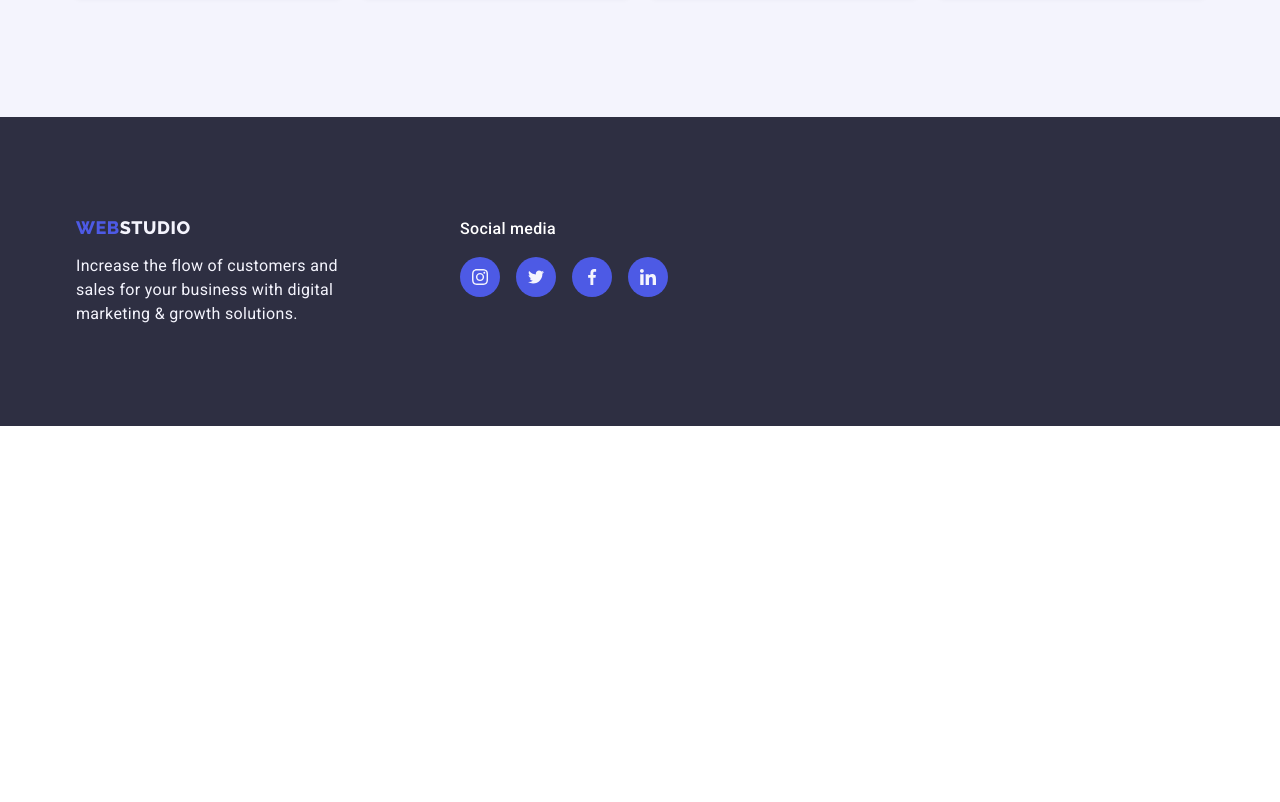
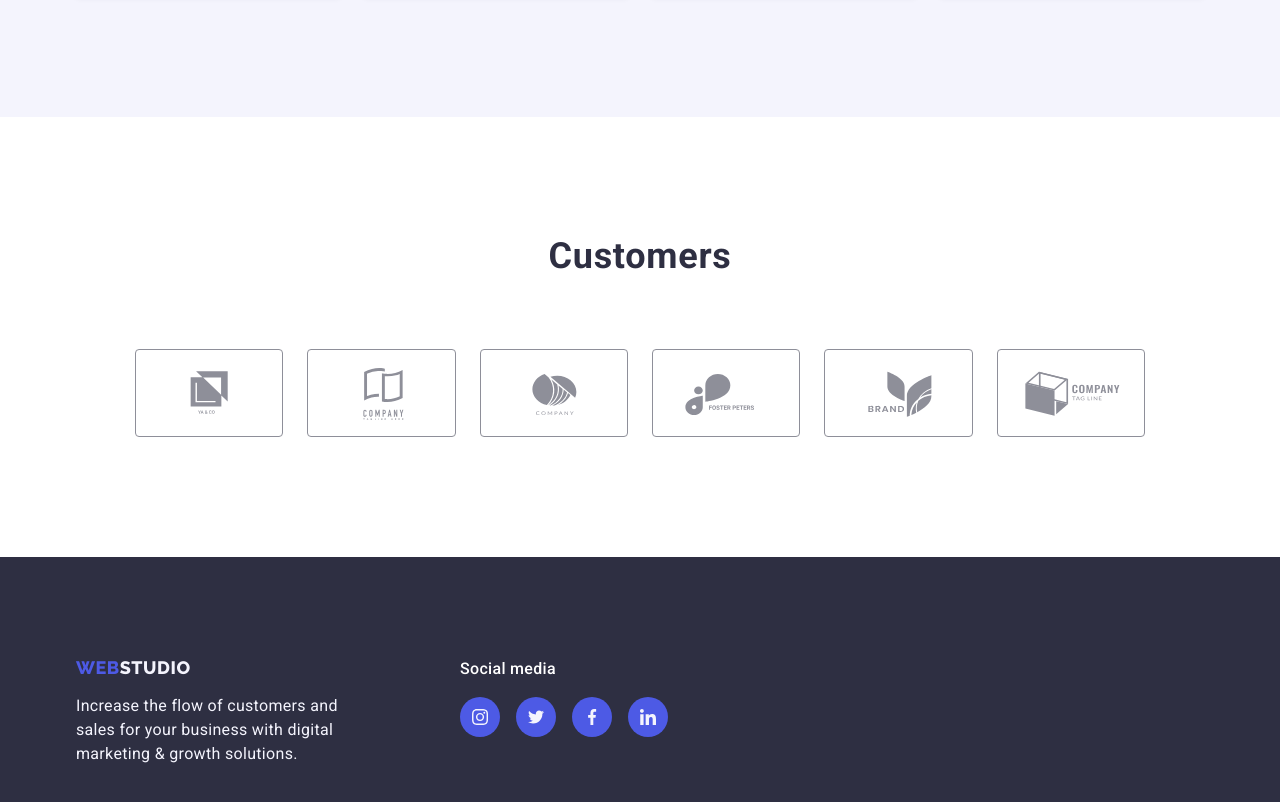
Before and after one commit to Kris-tii/goit-markup-hw-04, a plain HTML site: page index.html in a window 1280 px wide. Shown: the part 2357-3159 px from the top of the page. Before the commit the page ends 2783 px from the top, so only its background shows below. Drawn offline with nearby package versions, Linux system fonts and the light colour scheme.

Commit message:
adds section 5

```diff
--- a/css/styles.css
+++ b/css/styles.css
@@ -325,6 +325,52 @@ padding: 32px 16px;
 background: var(--main-blue2-color);
 }
 
+/********************** customers ******************/
+.customers {
+    padding: 120px;
+}
+
+.customers-title {
+font-size: 36px;
+line-height: 1.11;
+text-align: center;
+letter-spacing: 0.02em;
+text-transform: capitalize;
+color: var(--main-gray-color);
+margin-bottom: 72px;
+}
+
+.customers-list {
+    display: flex;
+    justify-content: center;
+        gap: 24px;
+}
+
+.customers-item{
+    Width: 168px;
+    Height: 88px;
+}
+.customers-link {
+width: 100%;
+height: 100%;
+    display: flex;
+    justify-content: center;
+    align-items: center;
+    border: 1px solid  #8E8F99;
+    fill:#8E8F99;
+    border-radius: 4px;
+}
+
+.customers-icons{
+color: currentColor;
+}
+
+.customers-link:hover ,
+.customers-link:focus{
+    border-color: #404BBF;
+    fill: #404BBF;
+}
+
 /********************** footer ******************/
 .footer{
     background: var(--main-gray-color);
--- a/index.html
+++ b/index.html
@@ -327,6 +327,56 @@
           </ul>
         </div>
       </section>
+      <!-- секція 5 -->
+      <section class="customers">
+        <div class="container">
+          <h2 class="customers-title">Customers</h2>
+          <ul class="customers-list list">
+            <li class="customers-item">
+              <a href="" class="customers-link link">
+                <svg class="customers-icons" width="104" height="56">
+                  <use href="./logo-section-5.svg#icon-Logo-1"></use>
+                </svg>
+              </a>
+            </li>
+            <li class="customers-item">
+              <a href="" class="customers-link link">
+                <svg class="customers-icons" width="104" height="56">
+                  <use href="./logo-section-5.svg#icon-Logo-2"></use>
+                </svg>
+              </a>
+            </li>
+            <li class="customers-item">
+              <a href="" class="customers-link link">
+                <svg class="customers-icons" width="104" height="56">
+                  <use href="./logo-section-5.svg#icon-Logo-3"></use>
+                </svg>
+              </a>
+            </li>
+            <li class="customers-item">
+              <a href="" class="customers-link link">
+                <svg class="customers-icons" width="104" height="56">
+                  <use href="./logo-section-5.svg#icon-Logo-4"></use>
+                </svg>
+              </a>
+            </li>
+            <li class="customers-item">
+              <a href="" class="customers-link link">
+                <svg class="customers-icons" width="104" height="56">
+                  <use href="./logo-section-5.svg#icon-Logo-5"></use>
+                </svg>
+              </a>
+            </li>
+            <li class="customers-item">
+              <a href="" class="customers-link link">
+                <svg class="customers-icons" width="104" height="56">
+                  <use href="./logo-section-5.svg#icon-Logo-6"></use>
+                </svg>
+              </a>
+            </li>
+          </ul>
+        </div>
+      </section>
     </main>
     <footer class="footer">
       <div class="container footer-content">
```
Also changed, not shown: logo-section-5.svg (added).
